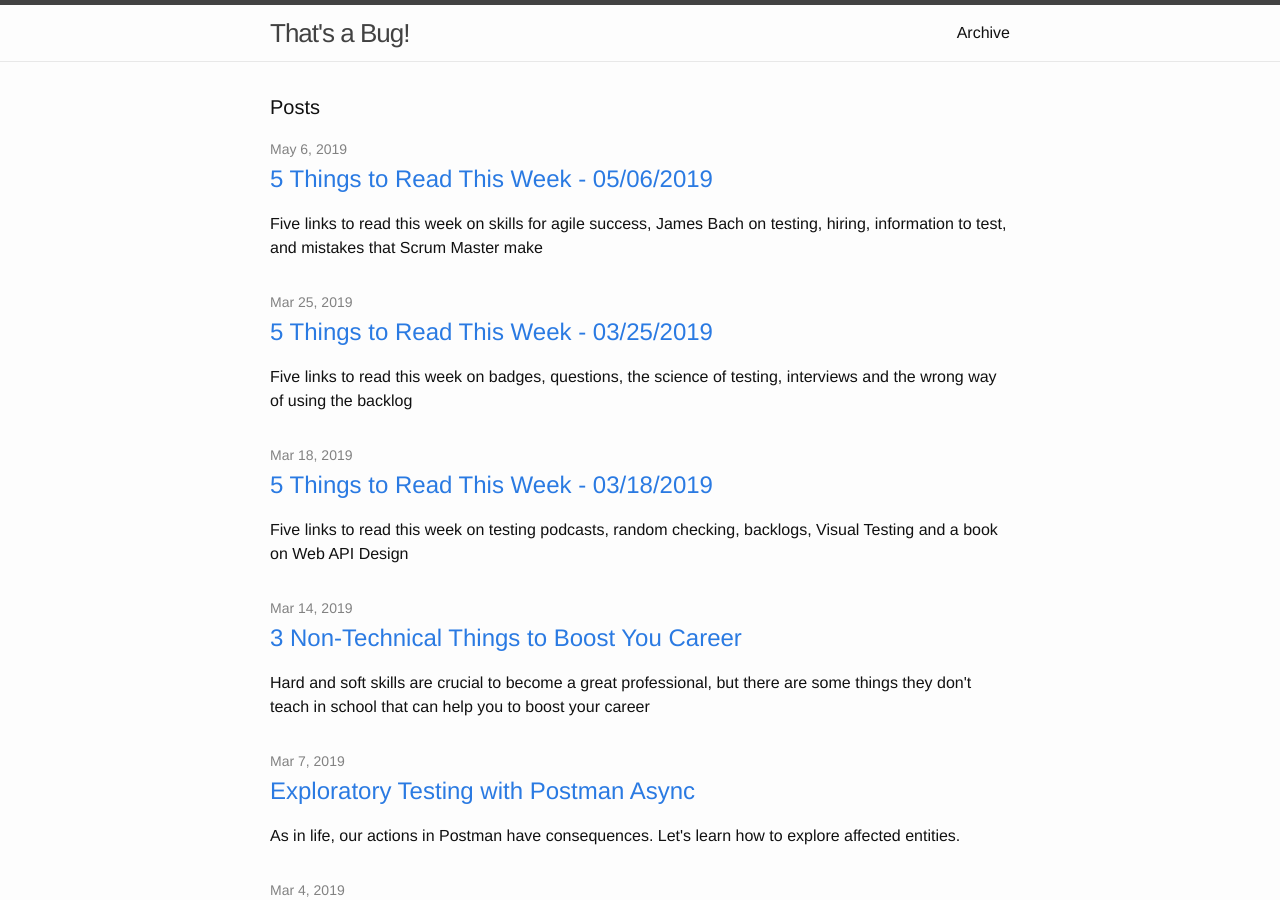
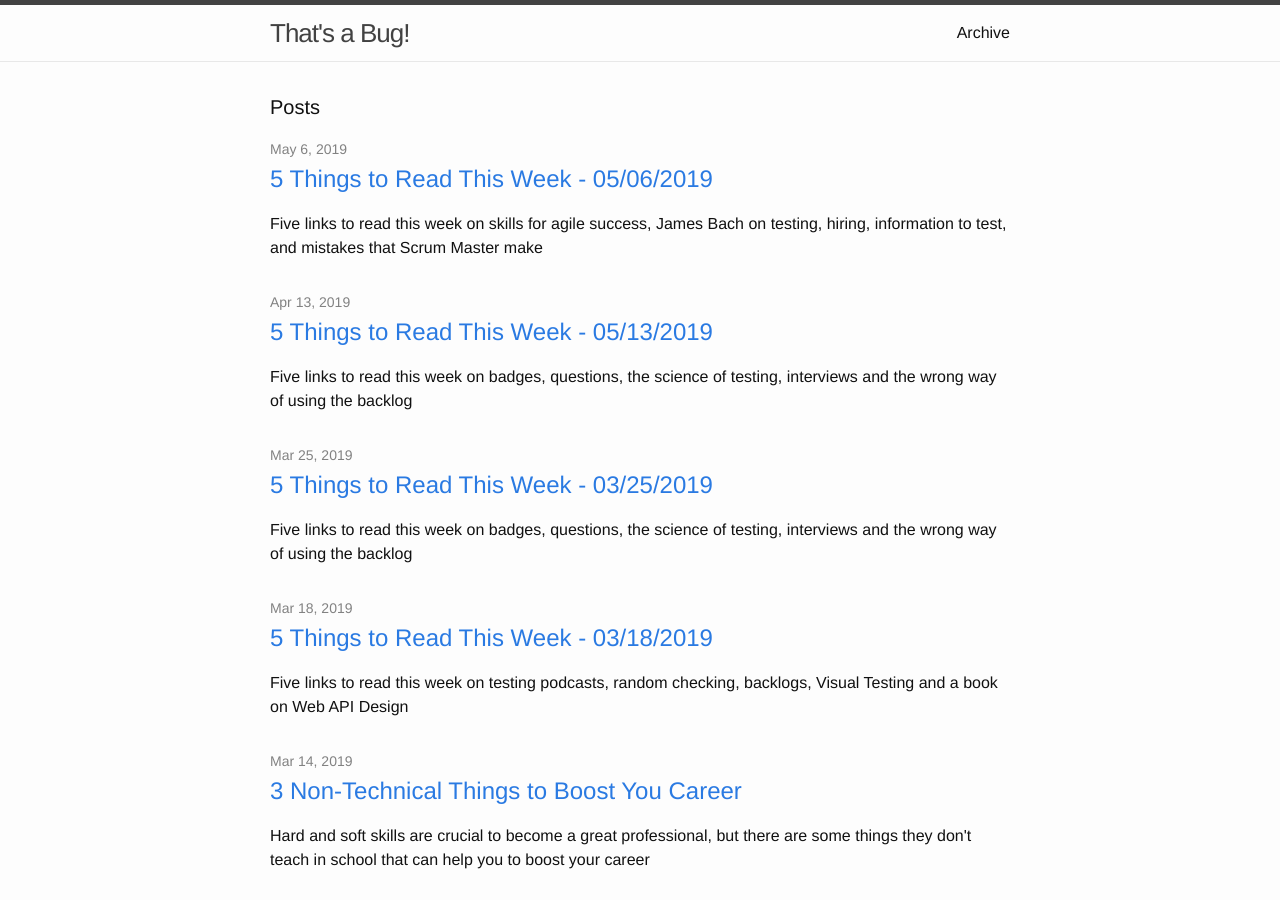
Before and after one commit to JoaoGFarias/JoaoGFarias.github.io, a Jekyll site: the page built from index.html, in a window 1280 px wide and 900 px high. Built offline with Jekyll 4.4.1, drawn with Linux system fonts in a browser that asks for light colours; some of the changed lines change nothing that is shown.

Commit message:
5 Things to Read This Week - 05/06/2019

```diff
--- /dev/null
+++ b/_posts/2019-05-13-5thingstoread.markdown
@@ -0,0 +1,24 @@
+---
+layout: post
+title: "5 Things to Read This Week - 05/13/2019"
+date: 2019-04-13 07:00:00 +0100
+author: João Farias
+version: 1.0.0
+tags: 5-things-to-read backlog why exploratory-testing interview
+description: Five links to read this week on badges, questions, the science of testing, interviews and the wrong way of using the backlog
+---
+
+# 5 Things to Read
+
+![Reading]({{ "assets/images/reading_time.jpg" | absolute_url }})
+
+- **[A Homepage for the JavaScript Specification](https://hacks.mozilla.org/2019/03/a-homepage-for-the-javascript-specification/)**
+  - Ecma International's released a very nice site to display the open proposals to changes in the Javascript language.
+- **[Domino's Pizza app must be accessible to blind people](https://www.bbc.com/news/technology-46894463)**
+  - The process to find out the real "why" the app didn't satisfied the customer. What have voices really been raised as a **defender of the user**?
+- **[Self-organization isn't enough](https://ronjeffries.com/articles/019-01ff/self-org-not-enough/)**
+  - "The second issue, I believe, is even more troubling. While the team probably can at least see the solutions to “process” issues, Dev Teams are almost never equipped to work out development issues. They just don’t know how to deliver the Increment. The techniques needed, ATDD, TDD, Refactoring, and so on, are not taught in schools, and are not used in most shops, Agile or not. "
+- **[The Evolution of Software Testing](https://www.alanmbarr.com/blog/evolution-software-testing.html)**
+  - Test Pyramid and more.
+- **[Complete list of github markdown emoji markup](https://gist.github.com/rxaviers/7360908)**
+  - Ok, I knew the smile and thumbs up, but the GitHub people really like emojois :D
```
Also changed, not shown: _posts/2019-05-06-5thingstoread.markdown (line endings or trailing spaces).
